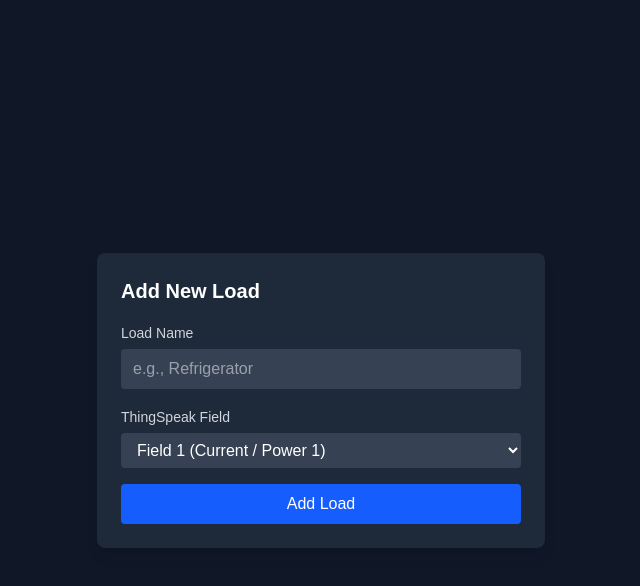
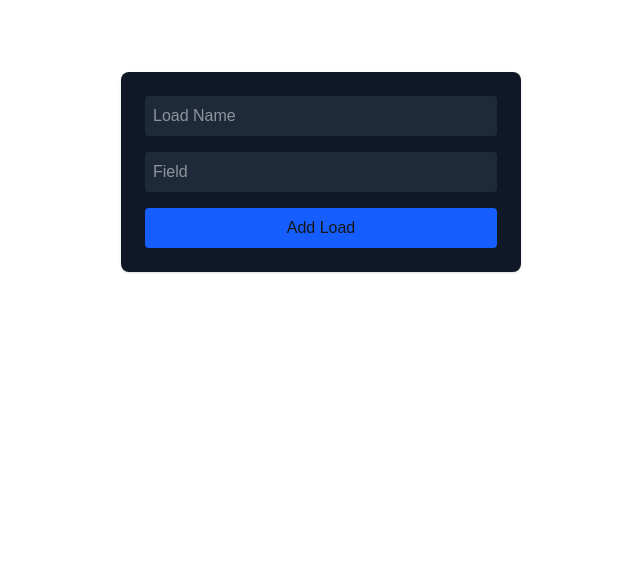
Before and after one commit to itech-create/energy_monitoring, a Next.js app: page /add-load in a window 1280 px wide. Shown: the top 586 px of the page, without its empty margins (319-959 px from the left). Built offline with nearby package versions, Linux system fonts and the light colour scheme; no server answers.

Commit message:
Update page.tsx

```diff
--- a/app/add-load/page.tsx
+++ b/app/add-load/page.tsx
@@ -1,83 +1,63 @@
 "use client";
 
 import { useState } from "react";
+import { auth, db } from "@/lib/firebase";
+import { doc, setDoc } from "firebase/firestore";
 import { useRouter } from "next/navigation";
-import { db, auth } from "@/lib/firebase";
-import { doc, setDoc } from "firebase/firestore";
 
 export default function AddLoadPage() {
   const [name, setName] = useState("");
-  const [field, setField] = useState("field1");
-  const [loading, setLoading] = useState(false);
+  const [field, setField] = useState("");
   const router = useRouter();
 
-  const handleSubmit = async (e: React.FormEvent) => {
+  const handleAddLoad = async (e: React.FormEvent) => {
     e.preventDefault();
-    setLoading(true);
-
-    try {
     const user = auth.currentUser;
     if (!user) return router.replace("/login");
 
     const id = crypto.randomUUID();
-
     await setDoc(doc(db, `users/${user.uid}/loads/${id}`), {
-        id,
       name,
       field,
-        status: "auto", // default
+      status: "auto",
       power: 0,
+      current: 0,
+      cost: 0,
     });
 
     router.push("/dashboard");
-    } catch (err) {
-      console.error("Error adding load:", err);
-    } finally {
-      setLoading(false);
-    }
   };
 
   return (
-    <div className="flex items-center justify-center min-h-screen bg-gray-900">
-      <div className="bg-gray-800 p-6 rounded-lg shadow-lg w-full max-w-md">
-        <h1 className="text-xl font-bold text-white mb-4">Add New Load</h1>
-
-        <form onSubmit={handleSubmit} className="space-y-4">
-          <div>
-            <label className="text-gray-300 text-sm">Load Name</label>
+    <div className="p-6 max-w-md mx-auto">
+      <h1 className="text-2xl font-bold text-white mb-4">Add Load</h1>
+      <form
+        onSubmit={handleAddLoad}
+        className="bg-gray-900 p-6 rounded-lg shadow space-y-4"
+      >
         <input
           type="text"
-              className="w-full mt-1 px-3 py-2 rounded bg-gray-700 text-white"
-              placeholder="e.g., Refrigerator"
+          placeholder="Load Name"
           value={name}
           onChange={(e) => setName(e.target.value)}
+          className="w-full p-2 rounded bg-gray-800 text-white"
           required
         />
-          </div>
-
-          <div>
-            <label className="text-gray-300 text-sm">ThingSpeak Field</label>
-            <select
-              className="w-full mt-1 px-3 py-2 rounded bg-gray-700 text-white"
+        <input
+          type="text"
+          placeholder="Field"
           value={field}
           onChange={(e) => setField(e.target.value)}
-            >
-              <option value="field1">Field 1 (Current / Power 1)</option>
-              <option value="field2">Field 2 (Current / Power 2)</option>
-              <option value="field3">Field 3 (Current / Power 3)</option>
-              <option value="field4">Field 4 (Current / Power 4)</option>
-            </select>
-          </div>
-
+          className="w-full p-2 rounded bg-gray-800 text-white"
+          required
+        />
         <button
           type="submit"
-            disabled={loading}
-            className="w-full py-2 rounded bg-blue-600 text-white font-medium hover:bg-blue-700"
+          className="w-full px-4 py-2 rounded bg-blue-600 hover:bg-blue-500"
         >
-            {loading ? "Adding..." : "Add Load"}
+          Add Load
         </button>
       </form>
     </div>
-    </div>
   );
 }
```
Lines whose indentation alone changed are shown as unchanged.
